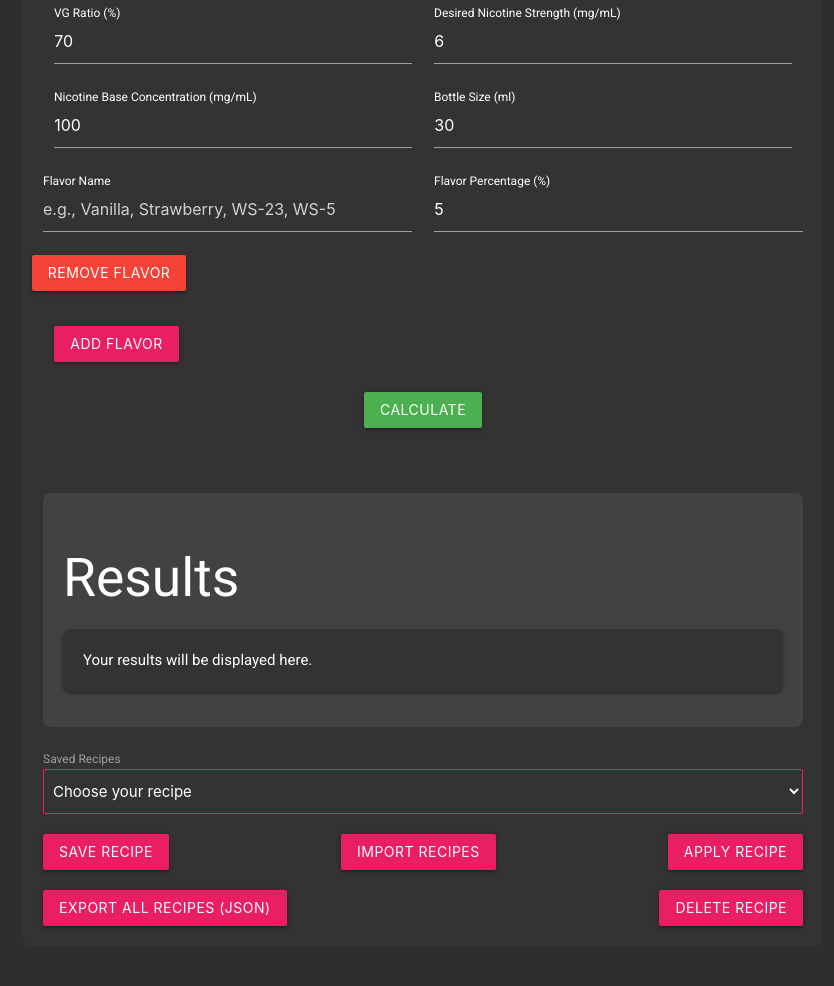
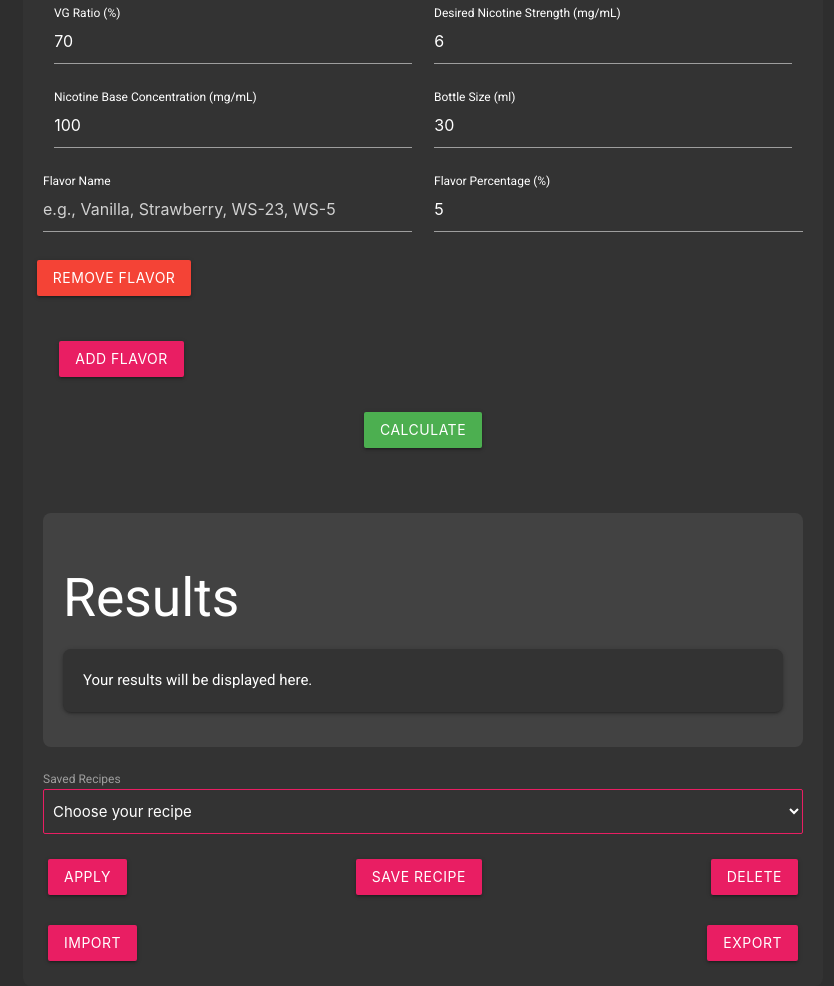
Before and after one commit to m4eta/vapez-juice-calculator, a plain HTML site: page index.html in a window 1280 px wide. Shown: the part 577-1563 px from the top of the page, without its empty margins (217-1051 px from the left). Before the commit the page ends 1523 px from the top, so only its background shows below. Drawn offline with nearby package versions, Linux system fonts and the light colour scheme.

Commit message:
Add files via upload

```diff
--- a/index.html
+++ b/index.html
@@ -15,21 +15,20 @@
             <a href="#" class="brand-logo center">Vape Juice Calculator</a>
             <a href="#" data-target="mobile-menu" class="sidenav-trigger"><i class="material-icons">menu</i></a>
             <ul id="desktop-menu" class="right hide-on-med-and-down">
-                <li><a href="https://m4eta.github.io/Juice-Recipe-Viewerz/">Go to Recipe Viewer</a></li>
+                <li><a href="ViewRecipes/index.html">Go to Recipe Viewer</a></li>
             </ul>
         </div>
     </nav>
 
     <!-- Side Nav for Mobile -->
     <ul id="mobile-menu" class="sidenav">
-        <li><a href="https://m4eta.github.io/Juice-Recipe-Viewerz/">Go to Recipe Viewer</a></li>
+        <li><a href="ViewRecipes/index.html">Go to Recipe Viewer</a></li>
     </ul>
 
     <div class="container">
         <div class="center-align">
             <img src="https://images.unsplash.com/photo-1521956398032-5b2069340c1d" alt="Logo" class="section-image">
             <h1 class="title">Vape Juice Calculator</h1>
-
         </div>
         <div class="row">
             <form id="vapeForm" class="col s12">
@@ -57,7 +56,6 @@
                     <div class="input-field col s12">
                         <button type="button" class="btn waves-effect waves-light center-btn" onclick="calculateResults()">Calculate</button>
                     </div>
-
                 </div>
             </form>
         </div>
@@ -76,15 +74,16 @@
         </div>
 
         <!-- Recipe management buttons -->
-        <div id="saveLoadButtons">
+        <div class="button-group">
+            <button type="button" class="btn waves-effect waves-light" onclick="applyRecipe()">Apply</button>
             <button type="button" class="btn waves-effect waves-light" onclick="saveRecipe()">Save Recipe</button>
-            <button type="button" class="btn waves-effect waves-light" onclick="loadRecipe()">Import Recipes</button>
-            <button type="button" class="btn waves-effect waves-light" onclick="applyRecipe()">Apply Recipe</button>
+            <button type="button" class="btn waves-effect waves-light" onclick="deleteRecipe()">Delete</button>
         </div>
 
-        <div id="exportButtons">
-            <button type="button" class="btn waves-effect waves-light" onclick="exportRecipes()">Export All Recipes (JSON)</button>
-            <button type="button" class="btn waves-effect waves-light" onclick="deleteRecipe()">Delete Recipe</button>
+        <!-- Import and Export buttons -->
+        <div class="button-group">
+            <button type="button" class="btn waves-effect waves-light" onclick="loadRecipe()">Import</button>
+            <button type="button" class="btn waves-effect waves-light" onclick="exportRecipes()">Export</button>
         </div>
     </div>
 
--- a/script.js
+++ b/script.js
@@ -53,7 +53,6 @@ const flavorSuggestions = [
     "Chocolate (FLV)"
 ];
 
-
 let flavorCount = 0;
 let recipes = [];
 
@@ -89,9 +88,6 @@ window.onload = function () {
         }, {})
     });
 };
-    // Initialize event listener for apply recipe button
-    document.getElementById('applyRecipeButton').addEventListener('click', applyRecipe);
-
 
 function addFlavor() {
     const container = document.getElementById('flavorsContainer');
@@ -108,7 +104,7 @@ function addFlavor() {
             <input id="flavor_percent_${flavorCount}" type="number" class="validate" value="5">
             <label for="flavor_percent_${flavorCount}" class="active">Flavor Percentage (%)</label>
         </div>
-        <button type="button" class="btn waves-effect waves-light red remove-flavor" data-id="${flavorCount}">Remove Flavor</button>
+        <button type="button" class="btn remove-flavor red" data-id="${flavorCount}">Remove Flavor</button>
     `;
     container.appendChild(flavorDiv);
 
@@ -122,7 +118,7 @@ function addFlavor() {
 }
 
 function removeFlavor(flavorId) {
-    const flavorDiv = document.getElementById(`flavor_name_${flavorId}`).parentNode.parentNode;
+    const flavorDiv = document.getElementById(`flavor_name_${flavorId}`).closest('.row');
     flavorDiv.remove();
     // Recalculate results after removing flavor
     calculateResults();
@@ -219,7 +215,6 @@ function saveRecipe() {
     alert('Recipe saved!');
 }
 
-
 function updateRecipeList(savedRecipes) {
     const recipeSelect = document.getElementById('savedRecipes');
     recipeSelect.innerHTML = '<option value="" disabled selected>Choose your recipe</option>';
@@ -243,10 +238,11 @@ function loadRecipe() {
         const reader = new FileReader();
 
         reader.onload = function (e) {
+            try {
                 const jsonData = JSON.parse(e.target.result);
                 recipes = jsonData; // Set recipes with the data from the file
 
-            alert('Recipes imported!');
+                // Update the recipe list with imported recipes
                 updateRecipeList(recipes);
 
                 // Select the first recipe from the imported list
@@ -254,6 +250,12 @@ function loadRecipe() {
                     const recipeSelect = document.getElementById('savedRecipes');
                     recipeSelect.value = 0; // Select the first recipe
                     M.FormSelect.init(recipeSelect); // Reinitialize Materialize select element
+                }
+
+                alert('Recipes imported!');
+            } catch (err) {
+                console.error('Error parsing JSON:', err);
+                alert('Failed to import recipes. Please check the file format.');
             }
         };
 
@@ -263,78 +265,62 @@ function loadRecipe() {
     fileInput.click();
 }
 
+function exportRecipes() {
+    const blob = new Blob([JSON.stringify(recipes, null, 2)], { type: 'application/json' });
+    const url = URL.createObjectURL(blob);
+    const a = document.createElement('a');
+    a.href = url;
+    a.download = 'recipes.json';
+    a.click();
+    URL.revokeObjectURL(url);
+}
+
 function applyRecipe() {
-    const selectedIndex = document.getElementById('savedRecipes').value;
-    const recipe = recipes[selectedIndex];
+    const selectedRecipeIndex = document.getElementById('savedRecipes').value;
+    if (selectedRecipeIndex === '') return;
+
+    const recipe = recipes[selectedRecipeIndex];
 
     document.getElementById('vg_ratio').value = recipe.vg_ratio;
     document.getElementById('nic_strength').value = recipe.nic_strength;
     document.getElementById('nic_base').value = recipe.nic_base;
     document.getElementById('bottle_size').value = recipe.bottle_size;
 
-    document.getElementById('flavorsContainer').innerHTML = '';
+    recipe.flavors.forEach((flavor, index) => {
+        if (index < flavorCount) {
+            document.getElementById(`flavor_name_${index + 1}`).value = flavor.name;
+            document.getElementById(`flavor_percent_${index + 1}`).value = flavor.percent;
+        } else {
+            addFlavor();
+            document.getElementById(`flavor_name_${index + 1}`).value = flavor.name;
+            document.getElementById(`flavor_percent_${index + 1}`).value = flavor.percent;
+        }
+    });
+
+    alert('Recipe applied!');
+}
+
+function deleteRecipe() {
+    const selectedRecipeIndex = document.getElementById('savedRecipes').value;
+    if (selectedRecipeIndex === '') return;
+
+    recipes.splice(selectedRecipeIndex, 1);
+    updateRecipeList(recipes);
+
+    // Clear the inputs if the recipe is deleted
+    document.getElementById('vg_ratio').value = '';
+    document.getElementById('nic_strength').value = '';
+    document.getElementById('nic_base').value = '';
+    document.getElementById('bottle_size').value = '';
+    document.getElementById('resultText').innerHTML = '';
+
+    // Remove all flavor inputs
+    const container = document.getElementById('flavorsContainer');
+    container.innerHTML = '';
     flavorCount = 0;
 
-    recipe.flavors.forEach(flavor => {
-        addFlavor();
-        document.getElementById(`flavor_name_${flavorCount}`).value = flavor.name;
-        document.getElementById(`flavor_percent_${flavorCount}`).value = flavor.percent;
-    });
-
-    calculateResults();
+    alert('Recipe deleted!');
 }
-
-async function exportRecipes() {
-    if (recipes.length === 0) {
-        alert('No recipes to export.');
-        return;
-    }
-
-    const dataStr = JSON.stringify(recipes, null, 2);
-    const defaultFileName = 'My Juice Recipes.json';
-
-    if ('showSaveFilePicker' in window) {
-        // File System Access API supported
-        try {
-            const fileHandle = await window.showSaveFilePicker({
-                suggestedName: defaultFileName,
-                types: [{
-                    description: 'JSON Files',
-                    accept: {
-                        'application/json': ['.json'],
-                    },
-                }],
-            });
-
-            const writableStream = await fileHandle.createWritable();
-            await writableStream.write(dataStr);
-            await writableStream.close();
-
-            alert('Recipes exported!');
-        } catch (err) {
-            console.error('Error exporting recipes:', err);
-            alert('An error occurred while exporting recipes.');
-        }
-    } else {
-        // Fallback for browsers not supporting the File System Access API
-        const userFileName = prompt('Enter a name for your file:', defaultFileName);
-
-        if (userFileName) {
-            const dataUri = "data:text/json;charset=utf-8," + encodeURIComponent(dataStr);
-            const downloadAnchor = document.createElement('a');
-            downloadAnchor.setAttribute("href", dataUri);
-            downloadAnchor.setAttribute("download", userFileName);
-            document.body.appendChild(downloadAnchor); // Required for Firefox
-            downloadAnchor.click();
-            downloadAnchor.remove();
-
-            alert('Recipes exported!');
-        } else {
-            alert('Export cancelled.');
-        }
-    }
-}
-
 function deleteRecipe() {
     const selectedIndex = document.getElementById('savedRecipes').value;
 
--- a/styles.css
+++ b/styles.css
@@ -53,6 +53,7 @@ body {
 .btn {
     background-color: #e91e63; /* Material Pink */
     color: #ffffff; /* White text */
+    margin: 5px; /* Padding around buttons */
 }
 
 .btn:hover {
@@ -64,6 +65,14 @@ body {
     margin-top: 20px;
     display: flex;
     justify-content: space-between;
+    flex-wrap: wrap; /* Ensure buttons wrap if there's not enough space */
+}
+
+.button-group {
+    margin-top: 20px;
+    display: flex;
+    justify-content: space-between;
+    flex-wrap: wrap; /* Ensure buttons wrap if there's not enough space */
 }
 
 #savedRecipesContainer {
```
Lines whose indentation alone changed are shown as unchanged.
